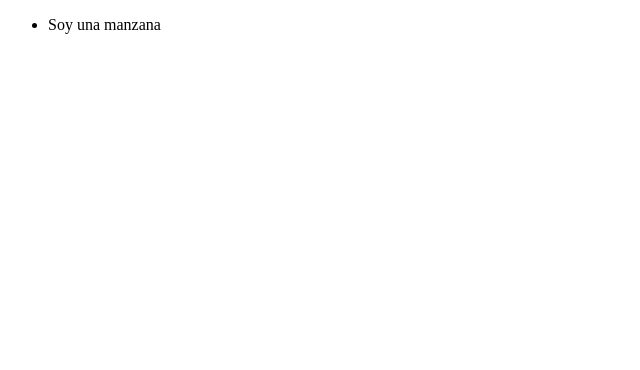
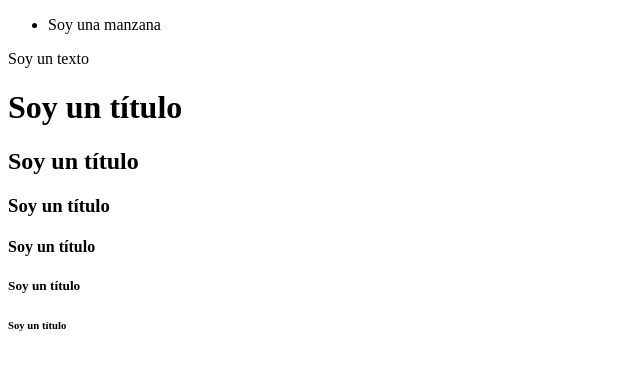
Before and after one commit to DVRod/CursoHTMLyCSSPlatzi, a plain HTML site: page index.html in a window 1280 px wide. Shown: the whole page, without its empty margins (0-640 px from the left). Drawn offline with Linux system fonts and the light colour scheme.

Commit message:
actualizando la estrucutra de etiquetas dentro del body

```diff
--- a/index.html
+++ b/index.html
@@ -30,5 +30,14 @@
         <footer>
 
         </footer>
+        <p>Soy un texto</p>
+        <!--la etiqueta <p> es para mostrar un parrafo, mientras que la etiqueta <H1> es para mostrar un título-->
+        <h1>Soy un título</h1>
+        <h2>Soy un título</h2>
+        <h3>Soy un título</h3>
+        <h4>Soy un título</h4>
+        <h5>Soy un título</h5>
+        <h6>Soy un título</h6>
+        <!--<H1> a <H6> muestran diversos tamaños de texto para el título-->
     </body>
 </html>
```
